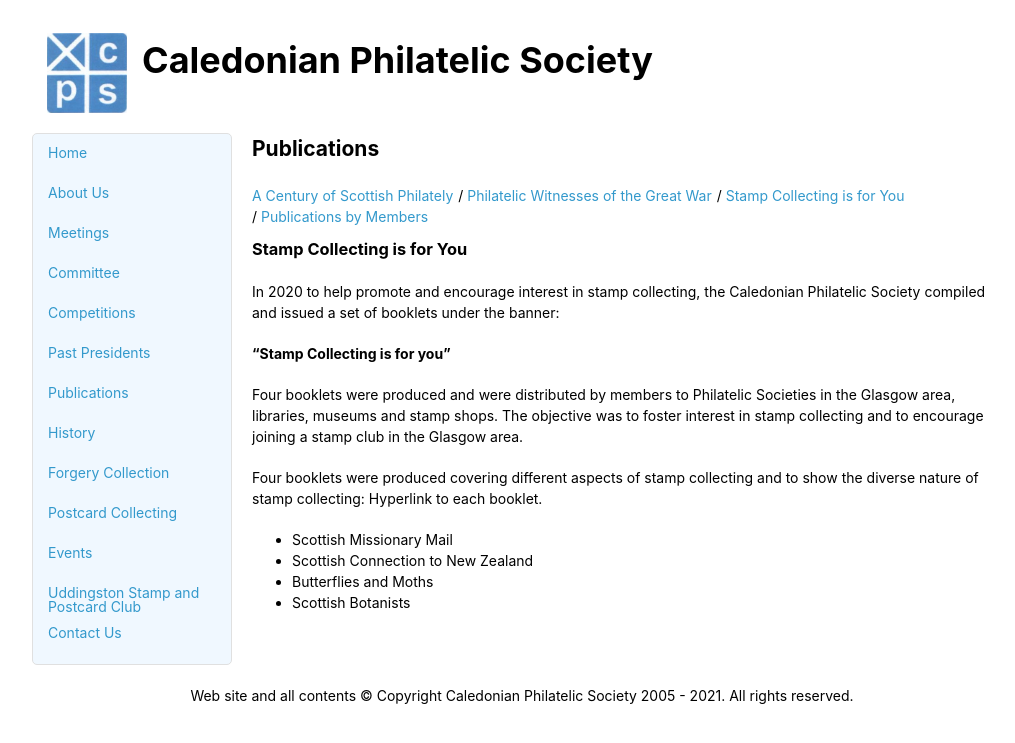
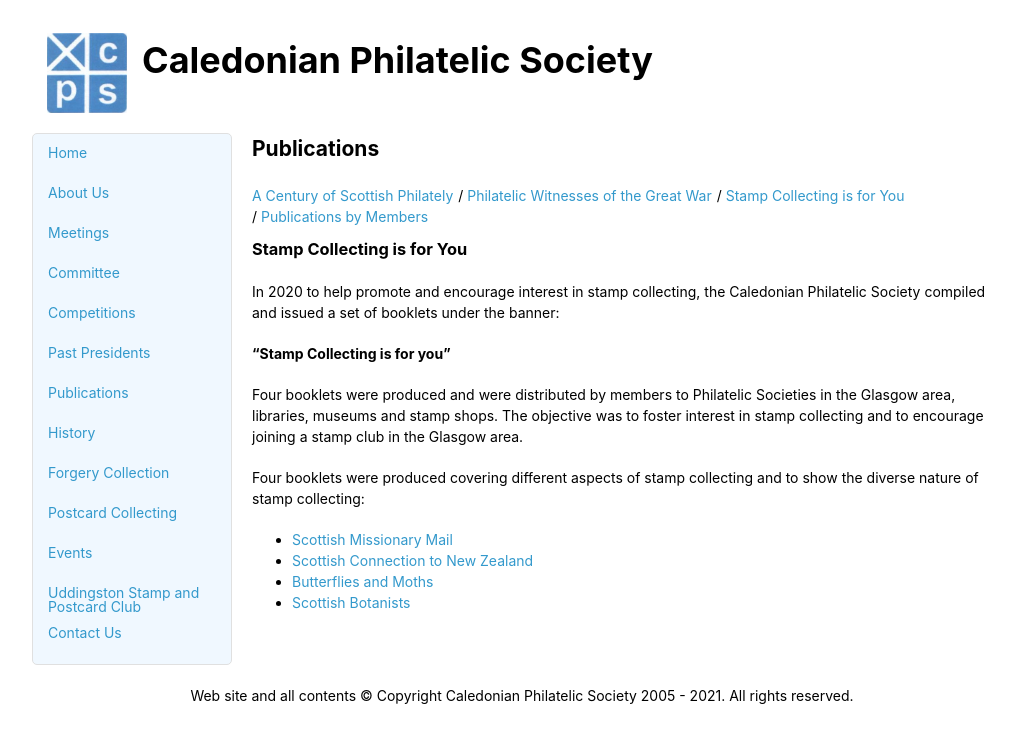
Before and after one commit to astalker/caledonian-stamps, a Jekyll site: the page built from stamp-collecting-is-for-you.md, in a window 1280 px wide. Shown: the top 743 px of the page, without its empty margins (118-1133 px from the left). Built offline with Jekyll 4.4.1, drawn with Linux system fonts in a browser that asks for light colours; our own code applies the rules of GitHub Pages for plain Markdown files.

Commit message:
Hyperlinks added

```diff
--- a/stamp-collecting-is-for-you.md
+++ b/stamp-collecting-is-for-you.md
@@ -11,9 +11,8 @@ In 2020 to help promote and encourage interest in stamp collecting, the Caledoni
 Four booklets were produced and were distributed by members to Philatelic Societies in the Glasgow area, libraries, museums and stamp shops. The objective was to foster interest in stamp collecting and to encourage joining a stamp club in the Glasgow area.
 
 Four booklets were produced covering different aspects of stamp collecting and to show the diverse nature of stamp collecting:
-Hyperlink to each booklet.
 
-* Scottish Missionary Mail
-* Scottish Connection to New Zealand
-* Butterflies and Moths
-* Scottish Botanists
+* [Scottish Missionary Mail](pdfs/Scottish-Missionary-Mail.pdf)
+* [Scottish Connection to New Zealand](Scottish-Connection-to-NewZealand.pdf)
+* [Butterflies and Moths](Butterflies-and-Moths.pdf)
+* [Scottish Botanists](Scottish-Botanists.pdf)
```
